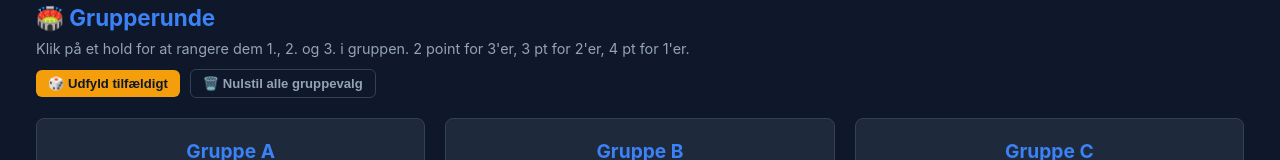
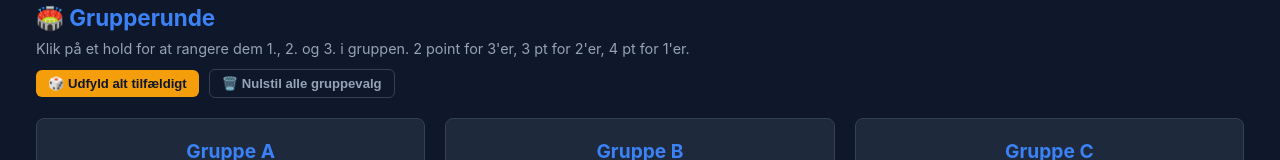
Before and after one commit to bhansendk/world-cup-predictor-2026, a React (Vite) app: page / in a window 1280 px wide. Both pictures are taken after a click on the button "Vælg Fodboldinteresseret ⭐". Shown: the part 184-344 px from the top of the page. Built offline with nearby package versions, Linux system fonts and the light colour scheme; no server answers; some icons are missing.

Commit message:
Add files via upload

```diff
--- a/src/components/tabs/Groups.jsx
+++ b/src/components/tabs/Groups.jsx
@@ -88,7 +88,7 @@ export default function GroupsTab({ S, updateGroup }) {
         <h2>🏟️ Grupperunde</h2>
         <p>Klik på et hold for at rangere dem 1., 2. og 3. i gruppen. 2 point for 3'er, 3 pt for 2'er, 4 pt for 1'er.</p>
         <div className="submit-row" style={{ marginTop: 12 }}>
-          <button className="btn-accent btn-sm" onClick={randomFill}>🎲 Udfyld tilfældigt</button>
+          <button className="btn-accent btn-sm" onClick={randomFill}>🎲 Udfyld alt tilfældigt</button>
           <button className="btn-ghost btn-sm" onClick={clearAll}>🗑️ Nulstil alle gruppevalg</button>
         </div>
         {allFilled && <div className="success-banner">✅ Alle grupper er udfyldt! Gå videre til 3'erne.</div>}
```
